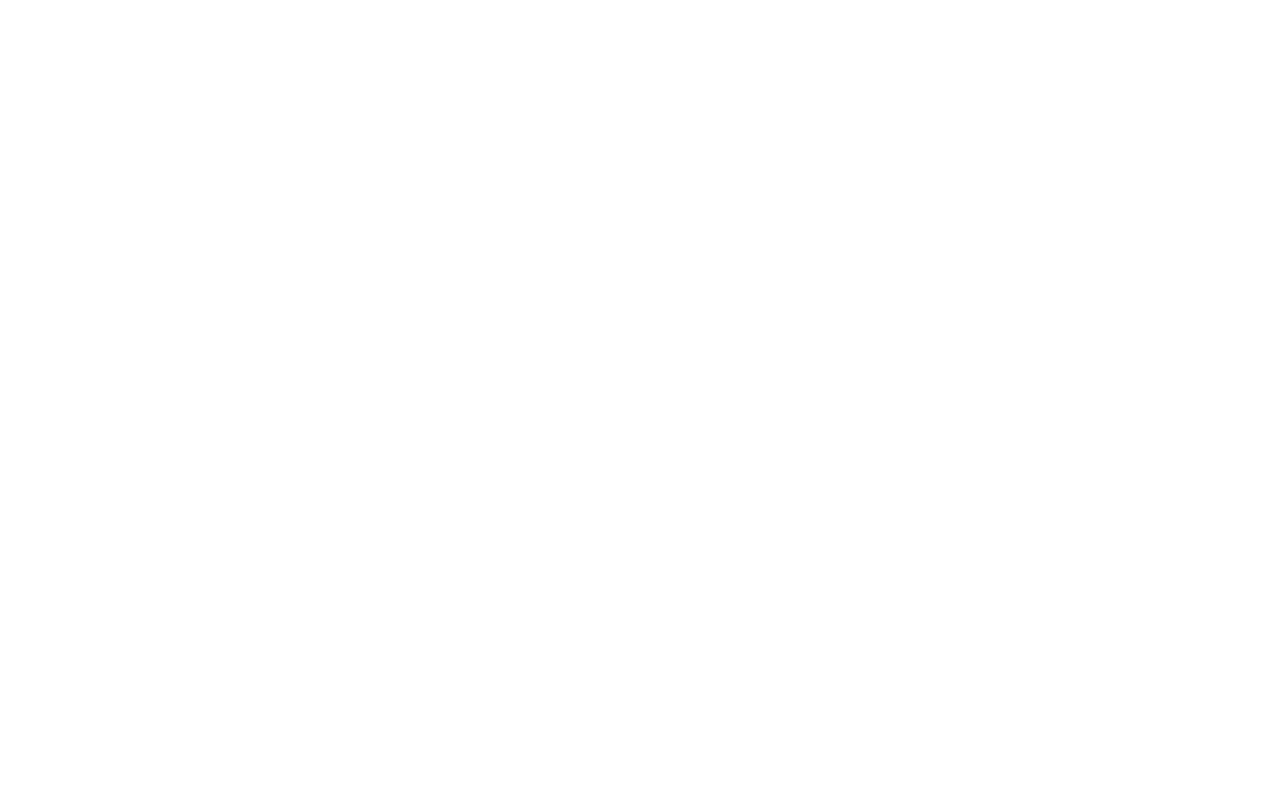
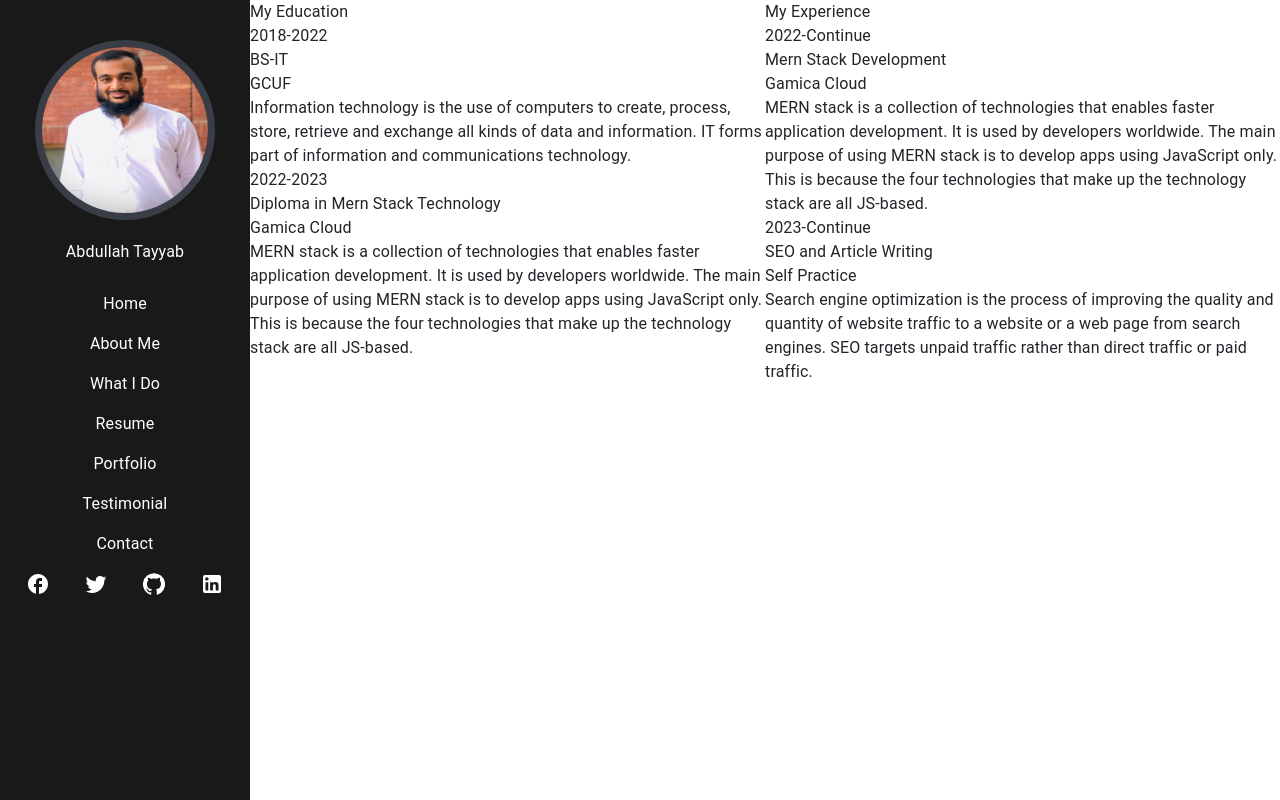
Before and after one commit to AbdullahTayyab894/personal-portfolio, a React (Create React App) app: page /resume in a window 1280 px wide. Before the commit this address had no page. Built offline with nearby package versions, Linux system fonts and the light colour scheme.

Commit message:
resume add

```diff
--- a/src/App.js
+++ b/src/App.js
@@ -3,6 +3,7 @@
 import { BrowserRouter, Routes, Route } from "react-router-dom";
 import About from "./component/About/About";
 import Services from './component/Services/Services'
+import Resume from "./component/Resume/Resume";
 function App() {
   return (
     <div className="App">
@@ -11,6 +12,7 @@
           <Route path="/" element={<Drawer />} />
           <Route path="/about" element={<About />} />
           <Route path="/service" element={<Services />} />
+          <Route path="/resume" element={<Resume />} />
         </Routes>
       </BrowserRouter>
     </div>
--- a/src/component/Home/DrawerSidebar.jsx
+++ b/src/component/Home/DrawerSidebar.jsx
@@ -58,11 +58,16 @@
                         }
                     }}>What I Do</Typography>
                 </Link>
-                <Typography lineHeight="2.5em" sx={{
-                    '&:hover': {
-                        color: "#20c997",
-                    }
-                }}>Resume</Typography>
+                <Link to="/resume" style={{
+                    textDecoration: "none",
+                    color: "white"
+                }}>
+                    <Typography lineHeight="2.5em" sx={{
+                        '&:hover': {
+                            color: "#20c997",
+                        }
+                    }}>Resume</Typography>
+                </Link>
                 <Typography lineHeight="2.5em" sx={{
                     '&:hover': {
                         color: "#20c997",
--- /dev/null
+++ b/src/component/Resume/Resume.jsx
@@ -0,0 +1,60 @@
+import { Box, Typography } from '@mui/material'
+import React from 'react'
+import Main from '../Home/DrawerSidebar'
+const Resume = () => {
+    return (
+        <>
+            <Main />
+            <Box sx={{
+                marginLeft: "250px"
+            }}>
+                <Box sx={{
+                    // width: "400px"
+                    display: "flex"
+                }}>
+                    <Box sx={{
+                        width: "50%"
+                    }}>
+                        <Typography>My Education</Typography>
+                        <Box>
+                            <Typography>2018-2022</Typography>
+                            <Typography>BS-IT</Typography>
+                            <Typography>GCUF</Typography>
+                            <Typography>Information technology is the use of computers to create, process, store, retrieve and exchange all kinds of data and information. IT forms part of information and communications technology.</Typography>
+                        </Box>
+                        <Box>
+                            <Typography>2022-2023</Typography>
+                            <Typography>Diploma in Mern Stack Technology</Typography>
+                            <Typography>Gamica Cloud</Typography>
+                            <Typography>MERN stack is a collection of technologies that enables faster application development. It is used by developers worldwide. The main purpose of using MERN stack is to develop apps using JavaScript only. This is because the four technologies that make up the technology stack are all JS-based.</Typography>
+                        </Box>
+                    </Box>
+                    <Box sx={{
+                        width: "50%"
+                    }}>
+                        <Typography>My Experience</Typography>
+                        <Box sx={{
+                            display: "flex",
+                            flexWrap: "wrap"
+                        }}>
+                            <Box>
+                                <Typography>2022-Continue</Typography>
+                                <Typography>Mern Stack Development</Typography>
+                                <Typography>Gamica Cloud</Typography>
+                                <Typography>MERN stack is a collection of technologies that enables faster application development. It is used by developers worldwide. The main purpose of using MERN stack is to develop apps using JavaScript only. This is because the four technologies that make up the technology stack are all JS-based.</Typography>
+                            </Box>
+                            <Box>
+                                <Typography>2023-Continue</Typography>
+                                <Typography>SEO and Article Writing</Typography>
+                                <Typography>Self Practice</Typography>
+                                <Typography>Search engine optimization is the process of improving the quality and quantity of website traffic to a website or a web page from search engines. SEO targets unpaid traffic rather than direct traffic or paid traffic.</Typography>
+                            </Box>
+                        </Box>
+                    </Box>
+                </Box>
+            </Box>
+        </>
+    )
+}
+
+export default Resume
```
